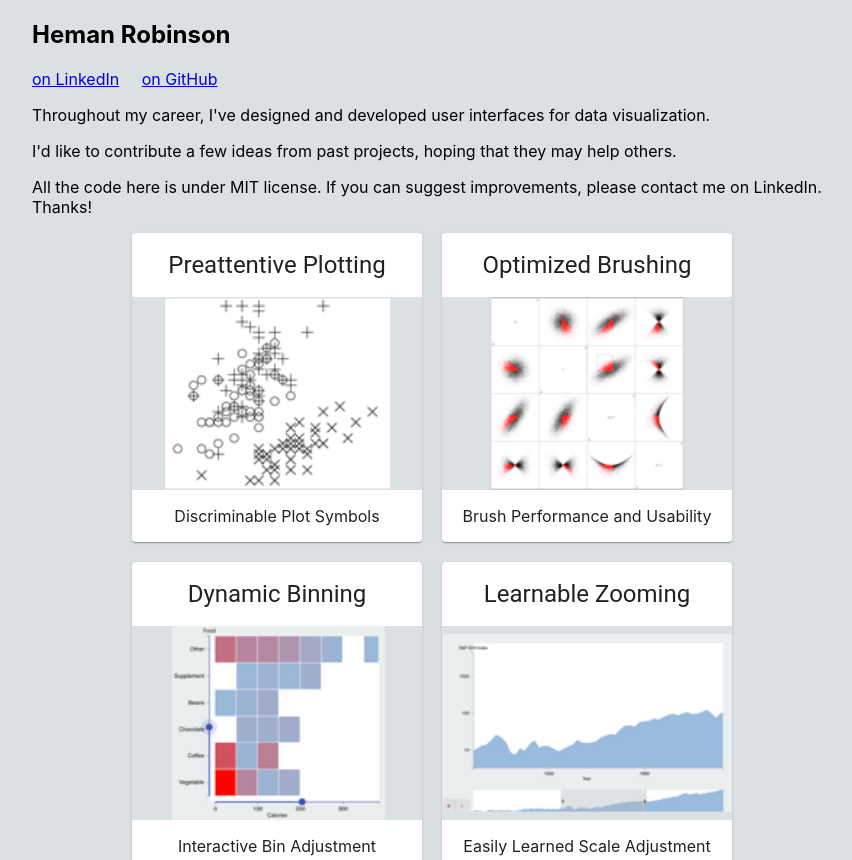
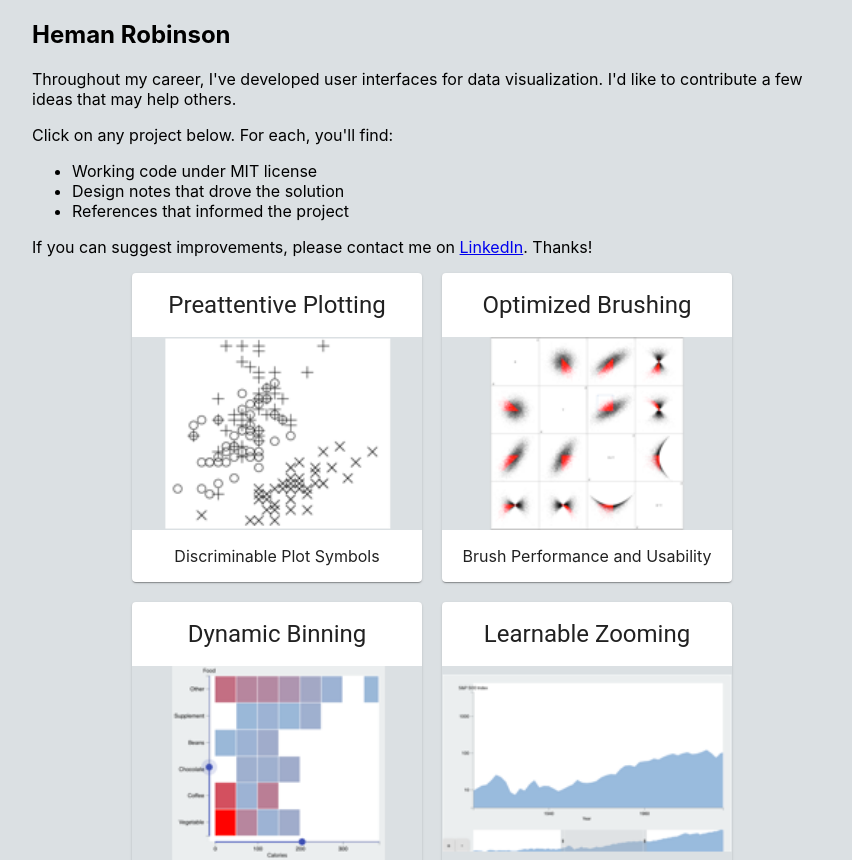
Before and after one commit to hemanrobinson/hemanrobinson.github.io, a React (Create React App) app: page / in a window 1280 px wide. Shown: the top 860 px of the page, without its empty margins (208-1060 px from the left). Built offline with nearby package versions, Linux system fonts and the light colour scheme.

Commit message:
Chris's suggestions

```diff
--- a/src/App.js
+++ b/src/App.js
@@ -9,17 +9,18 @@ function App() {
             <div className="Description">
                 <h2>Heman Robinson</h2>
                 <p>
-                <a href="https://www.linkedin.com/in/heman-robinson-953a1223/">on LinkedIn</a>&nbsp;&nbsp;&nbsp;&nbsp;&nbsp;
-                <a href="https://github.com/hemanrobinson/hemanrobinson.github.io">on GitHub</a>
+                    Throughout my career, I've developed user interfaces for data visualization.  I'd like to contribute a few ideas that may help others.
                 </p>
                 <p>
-                    Throughout my career, I've designed and developed user interfaces for data visualization.
+                    Click on any project below.  For each, you'll find:
                 </p>
+                <ul>
+                    <li>Working code under MIT license</li>
+                    <li>Design notes that drove the solution</li>
+                    <li>References that informed the project</li>
+                </ul>
                 <p>
-                    I'd like to contribute a few ideas from past projects, hoping that they may help others.
-                </p>
-                <p>
-                    All the code here is under MIT license.  If you can suggest improvements, please contact me on LinkedIn.  Thanks!
+                    If you can suggest improvements, please contact me on <a href="https://www.linkedin.com/in/heman-robinson-953a1223/">LinkedIn</a>.  Thanks!
                 </p>
             </div>
             <div className="App Two">
```
Also changed, not shown: 1 other file (tests, documents, lock files or other folders).
